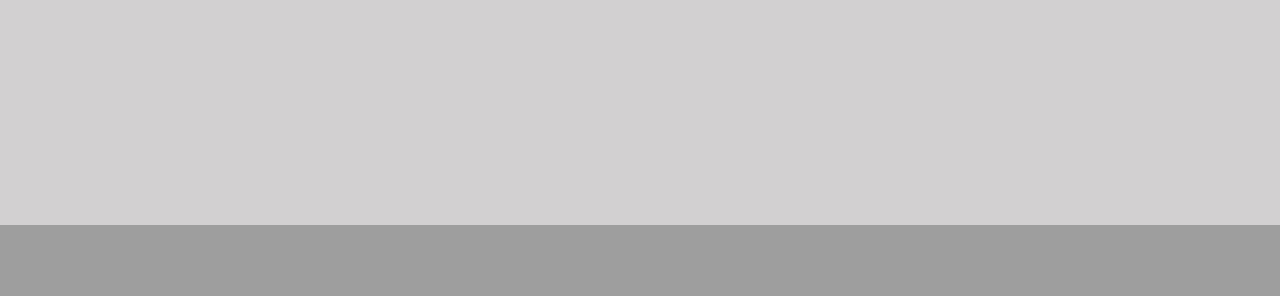
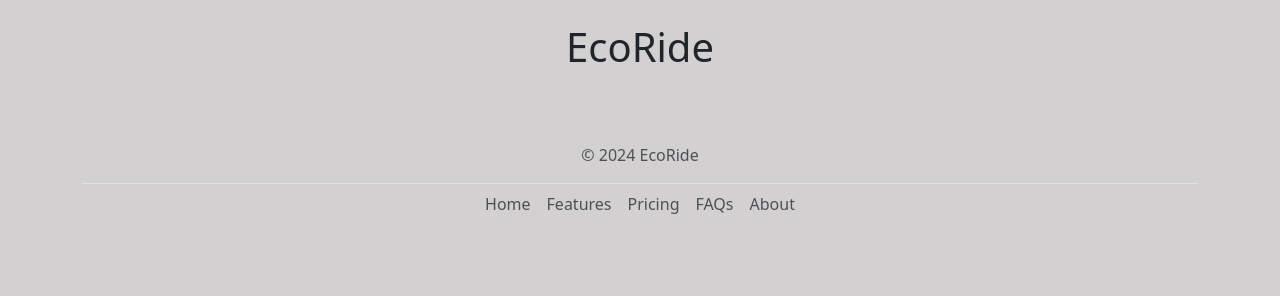
Before and after one commit to mohamedDVP/ecoRide, a Symfony app: template templates/home/index.html.twig in a window 1280 px wide. Shown: the part 575-871 px from the top of the page. Before the commit the page ends 800 px from the top, so only its background shows below. Run offline with Twig, Linux system fonts and the light colour scheme; the template is opened without the code that fills it, so the values that code supplies are empty; some libraries are stand-ins or nearby versions.

Commit message:
header et navbar avec logo redimensionné ok manque edition footer

```diff
--- a/public/css/styles.css
+++ b/public/css/styles.css
@@ -8,6 +8,6 @@ img {
 }
 
 .logo {
-    width: 40px;
-    height: 30px;
+    width: 50px;
+    height: 40px;
 }
--- a/templates/base.html.twig
+++ b/templates/base.html.twig
@@ -18,9 +18,65 @@
 
         {% endblock %}
     </head>
-    <body >
+    <body>
+        <style>
+            .example-wrapper {
+                margin: 1em auto;
+                max-width: 800px;
+                width: 100%;
+                font: 18px / 1.5 sans-serif;
+            }
+        </style>
+        <div class="container">
+            <header class="py-3 my-4">
+                <nav class="navbar navbar-expand-lg">
+                    <div class="container-fluid ">
+                        <img src="{{ asset('assets/logo-ecoride.webp') }}" class="logo" alt="Logo EcoRide"/>
+                        <button class="navbar-toggler" type="button" data-bs-toggle="collapse" data-bs-target="#navbarSupportedContent" aria-controls="navbarSupportedContent" aria-expanded="false" aria-label="Toggle navigation">
+                            <span class="navbar-toggler-icon"></span>
+                        </button>
+                        <div class="collapse navbar-collapse" id="navbarSupportedContent">
+                            <ul class="navbar-nav me-auto mb-2 mb-lg-0 ">
+                                <li class="nav-item">
+                                    <a class="nav-link active" aria-current="page" href="#">Accueil</a>
+                                </li>
+                                <li class="nav-item">
+                                    <a class="nav-link active" aria-current="page" href="#">Les covoiturages</a>
+                                </li>
+                                <li class="nav-item">
+                                    <a class="nav-link" href="#">Contact</a>
+                                </li>
+                            </ul>
+                            <!--<form class="d-flex" role="search">
+                                <input class="form-control me-2" type="search" placeholder="Rechercher" aria-label="Search">
+                                <button class="btn btn-outline-success" type="submit">Rechercher</button>
+                            </form>-->
+                            <ul class="navbar-nav d-flex ">
+                                <li class="nav-item">
+                                    <a class="nav-link" href="#">Inscription</a>
+                                </li>
+                                <li class="nav-item">
+                                    <a class="nav-link" href="#">Connexion</a>
+                                </li>
+                            </ul>
+                        </div>
+                    </div>
+                </nav>
+            </header>
+        </div>
         {% block body %}
-
         {% endblock %}
+        <div class="container">
+            <footer class="py-3 my-4">
+                <p class="text-center text-body-secondary">© 2024 EcoRide</p>
+                <ul class="nav justify-content-center border-top pb-3 mb-3">
+                    <li class="nav-item"><a href="#" class="nav-link px-2 text-body-secondary">Home</a></li>
+                    <li class="nav-item"><a href="#" class="nav-link px-2 text-body-secondary">Features</a></li>
+                    <li class="nav-item"><a href="#" class="nav-link px-2 text-body-secondary">Pricing</a></li>
+                    <li class="nav-item"><a href="#" class="nav-link px-2 text-body-secondary">FAQs</a></li>
+                    <li class="nav-item"><a href="#" class="nav-link px-2 text-body-secondary">About</a></li>
+                </ul>
+            </footer>
+        </div>
     </body>
 </html>
```
Also changed, not shown: templates/home/index.html.twig (+1 -56 lines).
